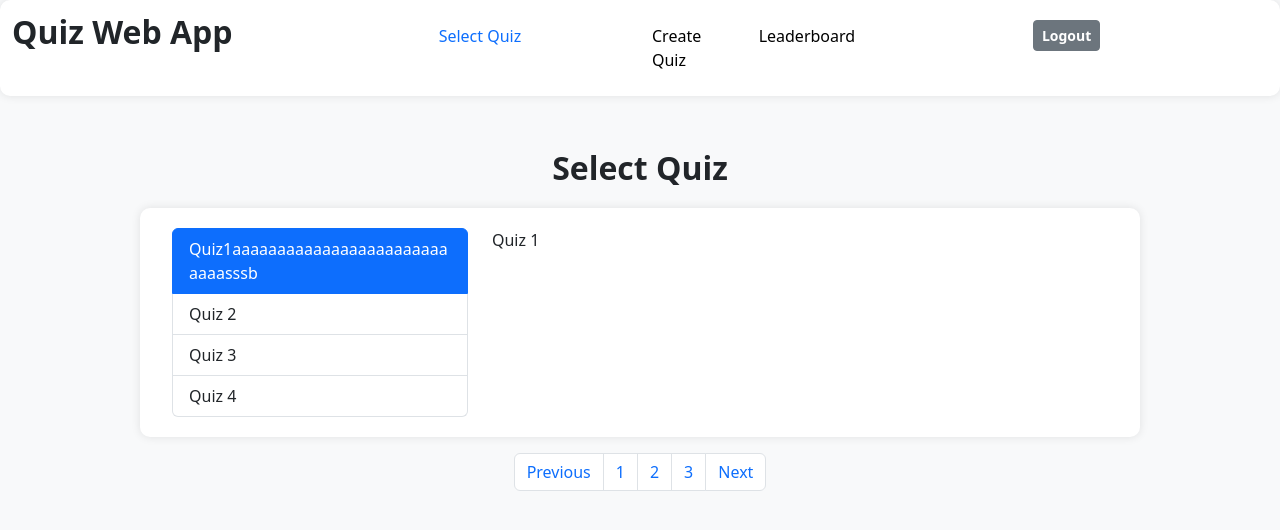
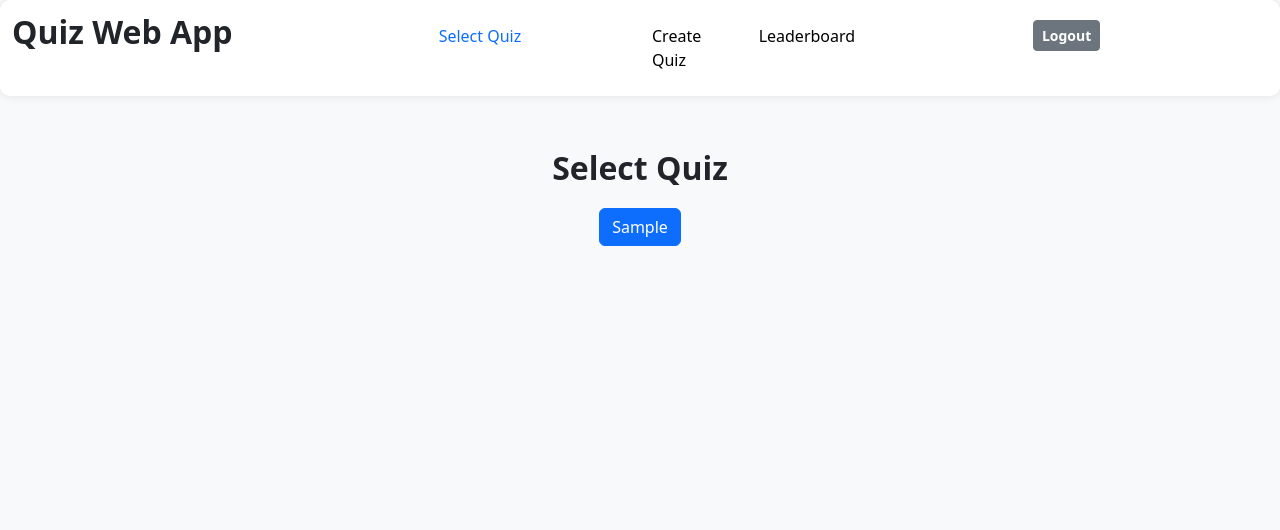
Before and after one commit to kosmolub01/Quiz-web-app, a Django app: template Quiz_web_app/Quiz_web_app/app/templates/app/index.html in a window 1280 px wide. Shown: the top 530 px of the page. Run offline with Django 3.2, Linux system fonts and the light colour scheme; the template is opened without the code that fills it: most values are stand-ins (such as "Sample title", 1, 10 or a date in 2020); some libraries are stand-ins or nearby versions.

Commit message:
Add quiz selection to the index page

```diff
--- a/Quiz_web_app/Quiz_web_app/app/templates/app/index.html
+++ b/Quiz_web_app/Quiz_web_app/app/templates/app/index.html
@@ -63,8 +63,7 @@
   <div class="container-fluid ">
     <div class="row py-2 masthead">
       <div class="col-sm-4 text-right app-title">Quiz Web App</div>
-      <a class="col-sm-2 py-3 text-right option text-primary" href="{% url 'app:index' %}"
-        onclick="ga('send', 'event', 'Navbar', 'Community links', 'Blog');">Select Quiz</a>
+      <a class="col-sm-2 py-3 text-right option text-primary" href="{% url 'app:index' %}">Select Quiz</a>
       <a class="col-sm-1 py-3 text-right option" href="{% url 'app:create_test' %}">Create Quiz</a>
       <div class="col-sm-1 py-3 text-right option">Leaderboard</div>
       <div class="col-sm-4 py-2 text-center"><a href="{% url 'app:user_logout' %}"><button
@@ -75,42 +74,19 @@
       <div class="col-12 mx-auto mt-5 app-title text-center">Select Quiz</div>
     </div>
 
-    <div class="row select-quiz-container mt-3">
-      <div class="col-4">
-        <div class="list-group" id="list-tab" role="tablist">
-          <a class="list-group-item list-group-item-action active quiz" id="list-home-list" data-bs-toggle="list"
-            data-bs-target="#list-home" href="#list-home" role="tab" aria-controls="list-home">Quiz1aaaaaaaaaaaaaaaaaaaaaaaaaaaasssb</a>
-          <a class="list-group-item list-group-item-action quiz" id="list-profile-list" data-bs-toggle="list"
-            data-bs-target="#list-profile" href="#list-profile" role="tab" aria-controls="list-profile">Quiz 2</a>
-          <a class="list-group-item list-group-item-action quiz" id="list-messages-list" data-bs-toggle="list"
-            href="#list-messages" role="tab" aria-controls="list-messages">Quiz 3</a>
-          <a class="list-group-item list-group-item-action quiz" id="list-settings-list" data-bs-toggle="list"
-            href="#list-settings" role="tab" aria-controls="list-settings">Quiz 4</a>
-        </div>
-      </div>
-      <div class="col-8">
-        <div class="tab-content" id="nav-tabContent">
-          <div class="tab-pane fade show active" id="list-home" role="tabpanel" aria-labelledby="list-home-list">Quiz 1
-          </div>
-          <div class="tab-pane fade show " id="list-profile" role="tabpanel" aria-labelledby="list-profile-list">Quiz 2
-          </div>
-          <div class="tab-pane fade show " id="list-messages" role="tabpanel" aria-labelledby="list-messages-list">Quiz
-            3</div>
-          <div class="tab-pane fade show " id="list-settings" role="tabpanel" aria-labelledby="list-settings-list">Quiz
-            4</div>
-        </div>
-      </div>
-    </div>
+    <div id="select-quiz-container"> </div>
+
     <div class="row">
-      <div class="col-12  mt-3">
-        <nav aria-label="Page navigation example">
+      <div class="col-12  mt-3" id="pagination">
+        <nav aria-label="Page navigation">
           <ul class="pagination justify-content-center">
-            <li class="page-item"><a class="page-link" href="#">Previous</a></li>
-            <li class="page-item"><a class="page-link" href="#">1</a></li>
-            <li class="page-item"><a class="page-link" href="#">2</a></li>
-            <li class="page-item"><a class="page-link" href="#">3</a></li>
-
-            <li class="page-item"><a class="page-link" href="#">Next</a></li>
+            {% for page_no in range_of_pages %}
+            {% if forloop.first %}
+            <li class="page-item active" id="page_{{ page_no }}"><a class="page-link" id="page_{{ page_no }}_link" href="{% url 'app:select_quiz' %}?page={{ page_no }}">{{ page_no }}</a></li>
+            {% else %}
+            <li class="page-item" id="page_{{ page_no }}"><a class="page-link" id="page_{{ page_no }}_link" href="{% url 'app:select_quiz' %}?page={{ page_no }}">{{ page_no }}</a></li>
+            {% endif %}
+            {% endfor %}
           </ul>
         </nav>
       </div>
@@ -121,12 +97,34 @@
   </div>
   </div>
 
-  <script src="{% static 'app/bootstrap/js/jquery-slim.min.js' %}"></script>
+  <script src="{% static 'app/bootstrap/js/jquery-3.7.1.js' %}"></script>
   <script src="{% static 'app/bootstrap/js/popper.min.js' %}"></script>
   <script src="{% static 'app/bootstrap/js/bootstrap.min.js' %}"></script>
 
   <script>
-    var triggerTabList = [].slice.call(document.querySelectorAll('#list-tab a'))
+    $(document).ready(function () {
+      $('.pagination a').click(function (event) {
+        event.preventDefault();
+
+        // Remove 'active' class from every page and apply it to the currently clicked page.
+        var pageList = [].slice.call(document.querySelectorAll('#pagination li'))
+
+        pageList.forEach(function (page) {
+          $(page).removeClass('active');
+              })
+        console.log(pageList)
+
+        $(this).parent().addClass('active');
+
+        var url = $(this).attr('href');
+        console.log(url);
+        $.ajax({
+          type: 'GET',
+          url: url,
+          success: function (quizes) {
+            $('#select-quiz-container').html(quizes);
+
+            var triggerTabList = [].slice.call(document.querySelectorAll('#select-quiz-container a'))
             triggerTabList.forEach(function (triggerEl) {
               var tabTrigger = new bootstrap.Tab(triggerEl)
 
@@ -135,6 +133,13 @@
                 tabTrigger.show()
               })
             })
+          }
+        });
+
+      });
+      // Programmatically trigger a click event to automatically open first page of quizzes.
+      $('#page_1_link').click();
+    });
   </script>
 
 </body>
--- a/Quiz_web_app/Quiz_web_app/app/urls.py
+++ b/Quiz_web_app/Quiz_web_app/app/urls.py
@@ -12,6 +12,7 @@
     path('login/', views.user_login, name='user_login'),
     path('create_account/', views.create_account, name='create_account'),
     path('index/', views.index, name='index'),
+    path('select_quiz', views.select_quiz, name='select_quiz'),
     path('solve_test/', views.solve_test, name='solve_test'),
     path('create_test/', views.create_test, name='create_test'),
     path('ranking/', views.ranking, name='ranking'),
```
Also changed, not shown: Quiz_web_app/Quiz_web_app/app/views.py (+25 -1 lines). Lines whose indentation alone changed are shown as unchanged.
